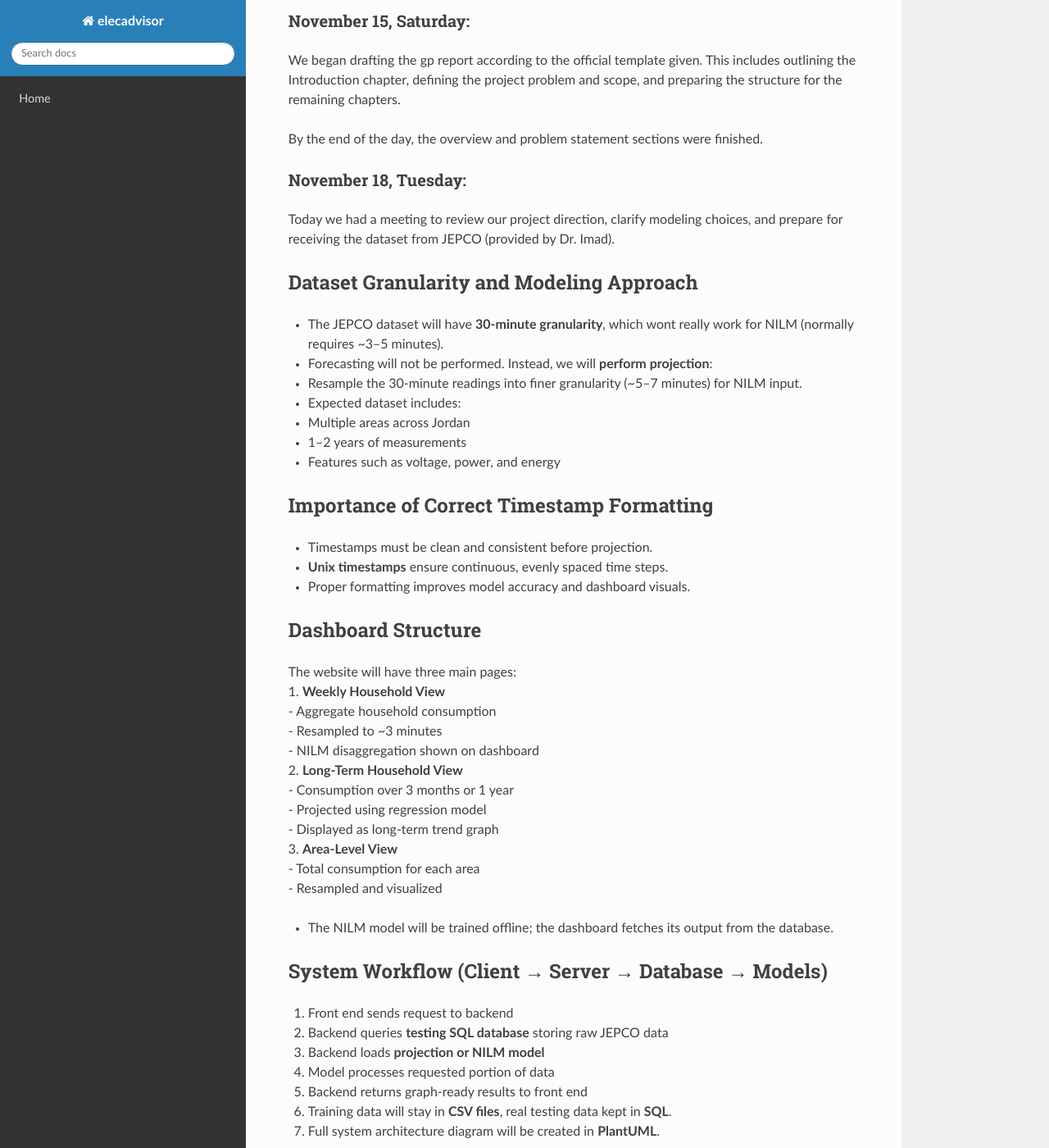
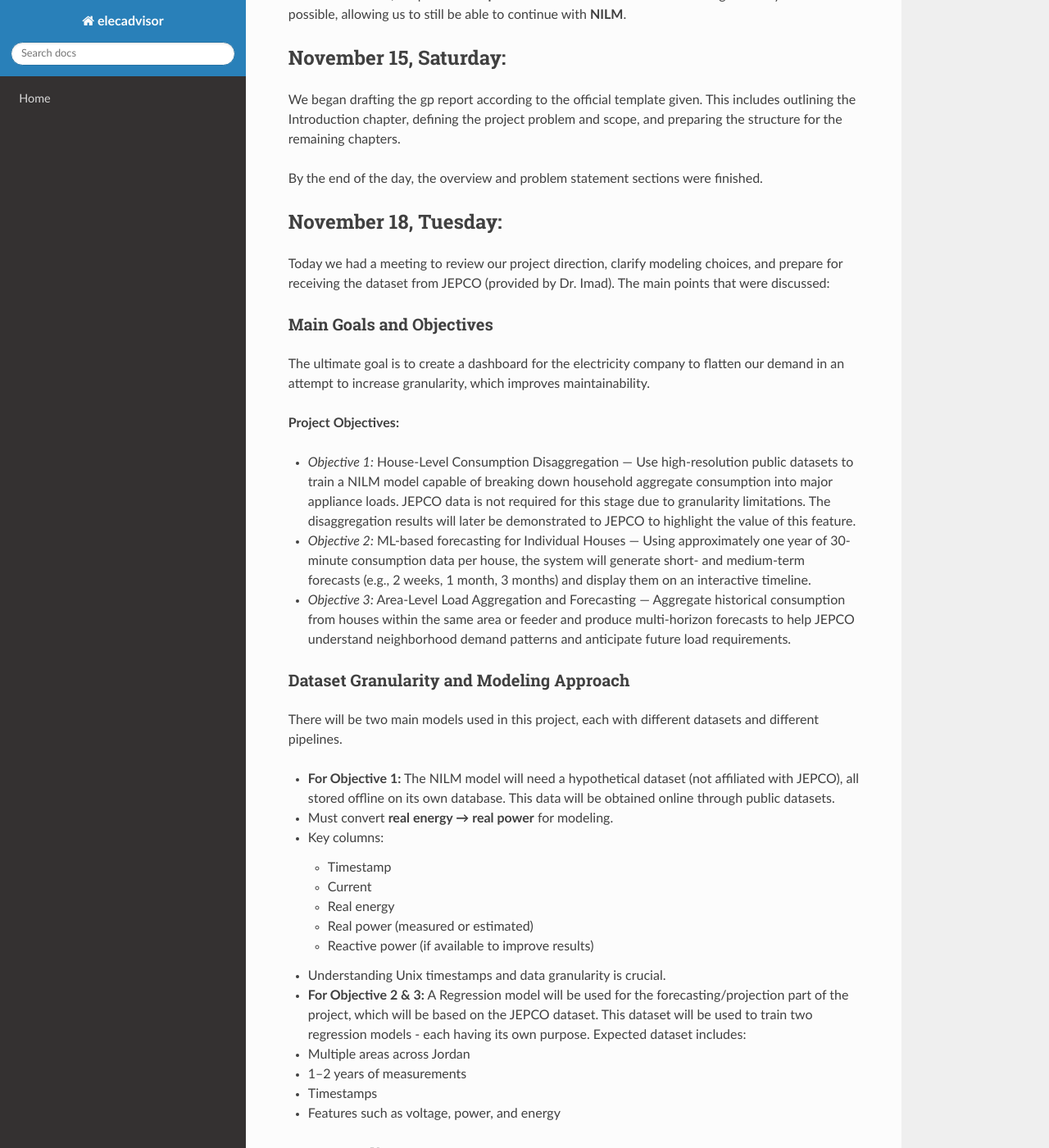
Before and after one commit to MimiAlz/GP-AI-Electricity-Advisor, an MkDocs documentation site: the page built from docs/progress.md, in a window 1280 px wide and 1400 px high, scrolled down 3097 px. Shown: the whole window at 82% size. Built offline with MkDocs 1.6.1, drawn with Linux system fonts in a browser that asks for light colours; nearby versions of some CDN libraries; some of the changed text lies outside the part shown.

Commit message:
Update progress.md

```diff
--- a/docs/progress.md
+++ b/docs/progress.md
@@ -1,7 +1,7 @@
 ## This file contains the current progress of this project, ordered by date.
 ## For the overall summary and goals of the project, check #README.md
 
-### October 20, Monday:
+## October 20, Monday:
 
 Set up the first meeting between the supervisor and project members to discuss the project's direction. What we have agreed on so far:
 
@@ -13,7 +13,7 @@ Set up the first meeting between the supervisor and project members to discuss t
 
 - Downloading Linux on our devices to work with
 
-### October 23, Thursday:
+## October 23, Thursday:
 
 Due to some connections, we were able to visit JO Petrol to ask if they have any data they can give us, and they gave us the following advice:
 
@@ -39,7 +39,7 @@ Important point to mention:
 
 - Eng. Yousef AlAdaileh has contacted JEPCO on our behalf and obtained the name of the university's Dr., Dr. Fadi, who signed the contract, then called Mariam to inform her of the name.
 
-### October 26, Sunday:
+## October 26, Sunday:
 
 - We went to the university's dean’s office to inquire about the deal with JEPCO, who then sent us to Dr. Hashem (the university's external affairs director(?)),
   who then established contact with JEPCO on our behalf to inquire about the deal and whether we can use it to obtain the data that we need.
@@ -48,18 +48,18 @@ Important point to mention:
 
 - We sent an email to our supervisor, Dr. Samer, requesting his guidance on the exact type, format, and intervals of data we should ask for from JEPCO to ensure it aligns with our project goals, and received his feedback and clarifications.
 
-### October 27, Monday:
+## October 27, Monday:
 
 We sent the email to Dr. Hashem describing our project and specfiying the requested data, and waited for his reply.
 
-### October 30, Thursday:
+## October 30, Thursday:
 
 - Dr. Hashem reached back to us through email to meet him in his office, and as we did, he gave us the number of an executive, Dr. Imad, at JEPCO to establish contact with.
 He specifically mentioned letting our supervisor, Dr. Samer, contact the JEPCO executive to arrange a meeting.
 
 - Eng. Mohammad Alhamarsheh, another executive from JO Petrol, reached out to us and informed us that they have data that we might find useful, so we arranged to meet on Sunday, November 2nd.
 
-### November 2, Sunday:
+## November 2, Sunday:
 
 - Dr. Samer contacted Dr. Imad and agreed to talk on Wednesday, November 5th.
 
@@ -93,7 +93,7 @@ He specifically mentioned letting our supervisor, Dr. Samer, contact the JEPCO e
   - Although electricity bills are not influenced by peak hours, they are still relevant. The peak hours in Jordan (according to Eng. Mohammad) are 7 PM to 9 PM,
     which is after employees go home, and the average consumption at this time is 4.9 gW. The normal electricity consumption is 2.7-3.9 gW.
 
-### November 6, Thursday:
+## November 6, Thursday:
 
 We had a meeting with **Dr. Imad** from **JEPCO** to discuss the availability and structure of the electricity data we will be using for our project.
 
@@ -111,7 +111,7 @@ We had a meeting with **Dr. Imad** from **JEPCO** to discuss the availability an
 
     *   Because of this, we plan to **interpolate** the data to achieve a 10 minutes granularity or better if possible, allowing us to still be able to continue with **NILM**.
 
-### November 15, Saturday:
+## November 15, Saturday:
 
 We began drafting the gp report according to the official template given. This includes outlining the Introduction chapter, defining the project problem and scope, and preparing the structure for the remaining chapters.
 
@@ -120,25 +120,64 @@ By the end of the day, the overview and problem statement sections were finished
 
 
 
-### November 18, Tuesday:
+## November 18, Tuesday:
 
-Today we had a meeting to review our project direction, clarify modeling choices, and prepare for receiving the dataset from JEPCO (provided by Dr. Imad).
+Today we had a meeting to review our project direction, clarify modeling choices, and prepare for receiving the dataset from JEPCO (provided by Dr. Imad). The main points that were discussed:
 
-## Dataset Granularity and Modeling Approach
-- The JEPCO dataset will have **30-minute granularity**, which wont really work for NILM (normally requires ~3–5 minutes).
-- Forecasting will not be performed. Instead, we will **perform projection**:
-  - Resample the 30-minute readings into finer granularity (~5–7 minutes) for NILM input.
-- Expected dataset includes:
+### Main Goals and Objectives
+
+The ultimate goal is to create a dashboard for the electricity company to flatten our demand in an attempt to increase granularity, which improves maintainability.
+
+**Project Objectives:**
+
+- _Objective 1:_ House-Level Consumption Disaggregation — Use high-resolution public datasets to train a NILM model capable of breaking down household aggregate consumption into major appliance loads. JEPCO data is not required for this stage due to granularity limitations. The disaggregation results will later be demonstrated to JEPCO to highlight the value of this feature.
+
+- _Objective 2:_ ML-based forecasting for Individual Houses — Using approximately one year of 30-minute consumption data per house, the system will generate short- and medium-term forecasts (e.g., 2 weeks, 1 month, 3 months) and display them on an interactive timeline.
+
+- _Objective 3:_ Area-Level Load Aggregation and Forecasting — Aggregate historical consumption from houses within the same area or feeder and produce multi-horizon forecasts to help JEPCO understand neighborhood demand patterns and anticipate future load requirements.
+
+
+### Dataset Granularity and Modeling Approach
+
+There will be two main models used in this project, each with different datasets and different pipelines.
+
+- **For Objective 1:** The NILM model will need a hypothetical dataset (not affiliated with JEPCO), all stored offline on its own database. This data will be obtained online through public datasets.
+   - Must convert **real energy → real power** for modeling.
+   - Key columns:
+     - Timestamp
+     - Current
+     - Real energy
+     - Real power (measured or estimated)
+     - Reactive power (if available to improve results)
+
+   - Understanding Unix timestamps and data granularity is crucial.
+
+
+- **For Objective 2 & 3:** A Regression model will be used for the forecasting/projection part of the project, which will be based on the JEPCO dataset. This dataset will be used to train two regression models - each having its own purpose. Expected dataset includes:
   - Multiple areas across Jordan
   - 1–2 years of measurements
+  - Timestamps
   - Features such as voltage, power, and energy
 
-## Importance of Correct Timestamp Formatting
+
+
+### Dataset Split
+
+Both datasets will be split into:
+
+- 70% training
+- 20% Validation
+- 10% Testing
+
+Testing Data will be used for presentation and utility purposes as well.
+
+### Importance of Correct Timestamp Formatting
 - Timestamps must be clean and consistent before projection.
 - **Unix timestamps** ensure continuous, evenly spaced time steps.
 - Proper formatting improves model accuracy and dashboard visuals.
 
-## Dashboard Structure
+
+### Dashboard Structure
 The website will have three main pages:
 1. **Weekly Household View**
    - Aggregate household consumption
@@ -146,15 +185,15 @@ The website will have three main pages:
    - NILM disaggregation shown on dashboard
 2. **Long-Term Household View**
    - Consumption over 3 months or 1 year
-   - Projected using regression model
-   - Displayed as long-term trend graph
+   - Projected using a regression model
+   - Displayed as a long-term trend graph
 3. **Area-Level View**
    - Total consumption for each area
    - Resampled and visualized
 
-- The NILM model will be trained offline; the dashboard fetches its output from the database.
 
-## System Workflow (Client → Server → Database → Models)
+
+### System Workflow (Client → Server → Database → Models)
 1. Front end sends request to backend
 2. Backend queries **testing SQL database** storing raw JEPCO data
 3. Backend loads **projection or NILM model**
@@ -189,8 +222,12 @@ The website will have three main pages:
 | HTE   | Instant Hot Water Unit      |
 | TVE   | Entertainment (TV/PVR/AMP)  |
 | Extra | Additional / Miscellaneous  |
+| EV    | Electrical Vehicles         |
 
-## Dataset Structure
+Note: EV can only be measured if all other categories are available, otherwise it will be impossible to disaggregate.
+
+
+### Dataset Structure
 - First column: **aggregate whole-house meter**
 - Next columns: individual appliances (9 total)
 - Forms **training, testing, and validation datasets**
```
Also changed, not shown: other parts of docs/progress.md (+3 -9 lines).
